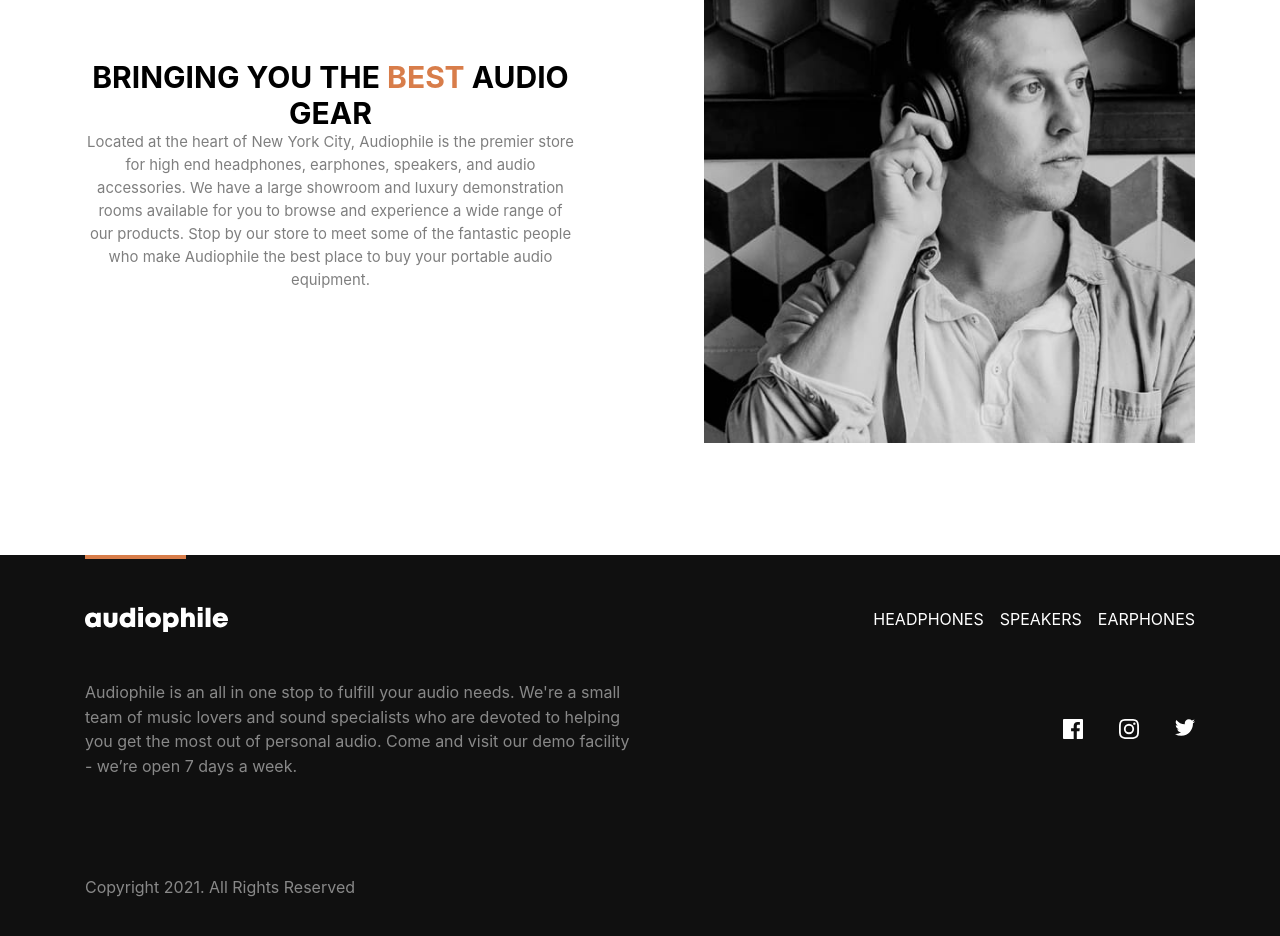
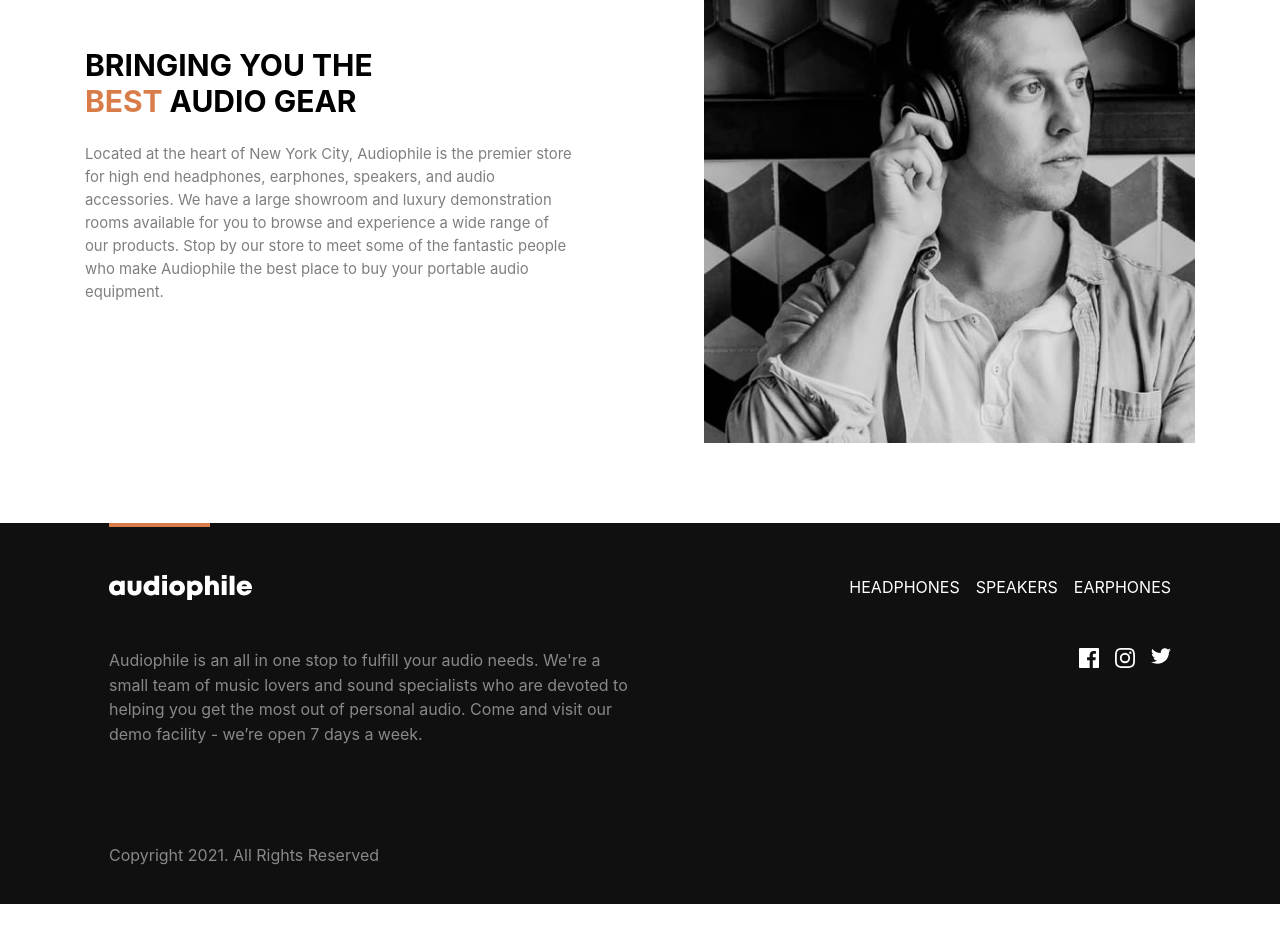
Before and after one commit to Aaron-k12/audiophile-ecommerce-website, a Next.js app: page /category/earphones in a window 1280 px wide. Shown: the part 1260-2196 px from the top of the page. After the commit the page ends 2164 px from the top, so only its background shows below. Built offline with nearby package versions, Linux system fonts and the light colour scheme.

Commit message:
Fix responsiveness

```diff
--- a/src/app/category/[categoryName]/[productDetail]/page.jsx
+++ b/src/app/category/[categoryName]/[productDetail]/page.jsx
@@ -12,10 +12,8 @@ const ProductDetailPage = () => {
   const router = useRouter();
 
   return (
-    <div className="overflow-x-hidden">
-      <Header />
+    <div className="overflow-x-hidden mb-20 px-6">
       <div className="w-screen ">
-
         <ProductDetail
           categoryName={params.categoryName}
           productId={params.productDetail}
@@ -23,10 +21,9 @@ const ProductDetailPage = () => {
         <div className="mx-auto max-w-[69.38rem] ">
           <ProductCategoryMenu />
         </div>
-        <div className="py-28 mx-auto max-w-[69.38rem]">
+        <div className="pt-28 mx-auto max-w-[69.38rem] ">
           <AboutShowCase />
         </div>
-        <Footer />
       </div>
     </div>
   );
--- a/src/app/category/[categoryName]/page.jsx
+++ b/src/app/category/[categoryName]/page.jsx
@@ -9,14 +9,13 @@ import { useParams } from "next/navigation";
 const CategoryPage = () => {
   const params = useParams();
   return (
-    <div className="overflow-x-hidden">
-      <Header />
+    <div className="overflow-x-hidden mb-20 ">
       <div className=" border-4 bg-[#191919] flex py-8 ">
-        <p className="uppercase mx-auto text-white items-center font-bold text-2xl">
+        <p className="uppercase mx-auto text-white items-center font-bold text-2xl ">
           {params.categoryName}
         </p>
       </div>
-      <div className=" gap-y-28 ">
+      <div className=" gap-y-28 px-6">
         <div className="flex flex-col mx-auto max-w-[69.38rem] ">
           <div className="">
             <ProductCategoryList categoryName={params.categoryName ?? ""} />
@@ -24,11 +23,10 @@ const CategoryPage = () => {
           <div>
             <ProductCategoryMenu />
           </div>
-          <div className="py-28">
+          <div className="pt-28">
             <AboutShowCase />
           </div>
         </div>
-        <Footer />
       </div>
     </div>
   );
--- a/src/app/checkout/page.jsx
+++ b/src/app/checkout/page.jsx
@@ -195,8 +195,7 @@ const CheckoutPage = () => {
 
       {/* Checkout form section */}
 
-      <Header />
-      <div className="flex flex-col lg:bg-[#F2F2F2] w-full relative">
+      <div className="flex flex-col lg:bg-[#F2F2F2] w-full relative px-6 h-full">
         <LoadingOverlay visible={loading} onBlur={2} />
         <div className="gap-y-9 grid lg:grid-cols-[2fr_1fr] mx-auto lg:gap-x-8  pb-16 pt-4">
           <div className="flex flex-col gap-y-10 ">
@@ -205,7 +204,7 @@ const CheckoutPage = () => {
             </div>
             <form
               ref={formRef}
-              className="grid gap-y-16  lg:gap-x-8  bg-white lg:p-14 w-full"
+              className="grid gap-y-16  lg:gap-x-8  bg-white lg:p-14 max-md:w-[300px] md:min-w-[600px]  xl:min-w-[800px]"
               onSubmit={form.onSubmit(handleSubmit)}
             >
               {/* checkout */}
@@ -215,6 +214,7 @@ const CheckoutPage = () => {
                 <div className="flex flex-col gap-y-4">
                   <p className="uppercase text-[#D87D4A]">Billing details</p>
                   <div className="flex flex-col gap-y-6 md:grid md:grid-cols-2 md:gap-x-4">
+
                     <TextInput
                       label="Name"
                       placeholder="Alexei Ward"
@@ -379,7 +379,7 @@ const CheckoutPage = () => {
                       <p className="text-lg font-bold">
                         $ {total.toLocaleString()}
                       </p>
-                      <p className="text-lg font-bold">${50}</p>
+                      <p className="text-lg font-bold">${" " + 50}</p>
                       <p className="text-lg font-bold">
                         $ {Math.round(total * 0.2)}
                       </p>
@@ -405,7 +405,6 @@ const CheckoutPage = () => {
           </div>
         </div>
       </div>
-      <Footer />
     </>
   );
 };
--- a/src/app/home/page.jsx
+++ b/src/app/home/page.jsx
@@ -1,32 +1,25 @@
-import { Button } from "@mantine/core";
 import React from "react";
-import { assetIndex } from "../../../public/assets";
-import Image from "next/image";
 import HeroSection from "@/components/Home/Hero";
 import ProductCategory2 from "@/components/Home/ProductMenu";
 import ProductCategoryMenu from "@/components/ProductCategoryMenu";
-import Header from "@/components/Header";
-import Footer from "@/components/Footer";
 import AboutShowCase from "@/components/Home/AboutShowCase";
 
 const HomeIndex = () => {
   return (
-    <div className="overflow-x-hidden w-full">
-      <Header />
+    <>
+      <div className="overflow-x-hidden w-full mb-20">
         <div className=" flex flex-col gap-y-28">
           <HeroSection />
-        <div className=" mx-auto max-w-[69.38rem]">
-          <div className="">
+          <div className="mx-auto max-w-[69.38rem] px-6">
               <ProductCategoryMenu />
-          </div>
-          <div className="flex flex-col gap-y-28">
+            <div className="flex flex-col gap-y-28 justify-center justify-items-center">
               <ProductCategory2 />
               <AboutShowCase />
             </div>
           </div>
-        <Footer />
         </div>
       </div>
+    </>
   );
 };
 
--- a/src/app/layout.jsx
+++ b/src/app/layout.jsx
@@ -8,26 +8,27 @@ import {
 } from "@mantine/core";
 import { ModalsProvider } from "@mantine/modals";
 import { CartProvider } from "@/context/CartContext";
+import Footer from "@/components/Footer";
 export const metadata = {
   title: "Audiophile",
   description: "Ecommerce Website",
 };
 
 const theme = {
-  primaryColor: 'audiophileOrange',
+  primaryColor: "audiophileOrange",
   colors: {
     audiophileOrange: [
-      '#fff4e6',
-      '#ffe8cc',
-      '#ffd8a8',
-      '#ffc078',
-      '#ffa94d',
-      '#ff922b',
-      '#D87D4A',
-      '#FBAF85',
-      '#f76707',
-      '#e8590c',
-      '#d9480f',
+      "#fff4e6",
+      "#ffe8cc",
+      "#ffd8a8",
+      "#ffc078",
+      "#ffa94d",
+      "#ff922b",
+      "#D87D4A",
+      "#FBAF85",
+      "#f76707",
+      "#e8590c",
+      "#d9480f",
     ],
   },
 };
@@ -40,7 +41,11 @@ export default function RootLayout({ children }) {
       <body className={`antialiased min-w-[375px]`}>
         <MantineProvider theme={theme}>
           <ModalsProvider>
-            <CartProvider>{children}</CartProvider>
+            <CartProvider>
+              <Header />
+              {children}
+              <Footer />
+            </CartProvider>
           </ModalsProvider>
         </MantineProvider>
       </body>
--- a/src/app/page.jsx
+++ b/src/app/page.jsx
@@ -1,9 +1,12 @@
 'use client'
 import Header from "@/components/Header";
 import HomeIndex from "./home/page";
+import Footer from "@/components/Footer";
 
 export default function Home() {
   return (
+    <>
     <HomeIndex />
+    </>
   );
 }
--- a/src/components/Footer.jsx
+++ b/src/components/Footer.jsx
@@ -9,9 +9,9 @@ const Footer = () => {
   const pathname = usePathname();
   return (
     <footer className="bg-[#101010]">
-      <div className="flex flex-col w-full mx-auto max-w-[69.38rem]">
+      <div className="flex flex-col w-full mx-auto max-w-[69.38rem] place-content-center px-6">
         {/* MOBILE */}
-        <div className=" grid grid-cols-1 h-full  mx-auto items-center justify-items-center md:justify-items-left md:items-left pb-9 md:grid-cols-2 gap-y-12">
+        <div className="grid grid-cols-1 h-full  mx-auto  md:justify-items-left md:items-left pb-9 md:grid-cols-2 gap-y-12 max-md:justify-items-center">
           <div className="w-[101px] h-1 z-10 bg-[#D87D4A]  md:justify-self-start" />
           <Link
             href="/home"
@@ -47,8 +47,8 @@ const Footer = () => {
             <p>Copyright 2021. All Rights Reserved</p>
           </div>
           {/* SOCIALS */}
-          <div className="flex gap-x-9 md:row-start-5 md:row-end-6 md:justify-self-end lg:row-start-3 lg:row-end-4 lg:col-start-2 lg:col-end-3">
-            <div className="relative hover:bg-[#D87D4A] cursor-pointer">
+          <div className="flex gap-x-[16px] md:row-start-5 md:row-end-6 md:justify-self-end lg:row-start-3 lg:row-end-4 lg:col-start-2 lg:col-end-3 max-lg:justify-center">
+            <div className="hover:bg-[#D87D4A] cursor-pointer mb-auto">
               <Image
                 src={assetIndex.socials.facebook}
                 width={20}
@@ -56,7 +56,7 @@ const Footer = () => {
                 alt="socials icon"
               />
             </div>
-            <div className="relative hover:bg-[#D87D4A] cursor-pointer">
+            <div className="hover:bg-[#D87D4A] cursor-pointer mb-auto">
               <Image
                 src={assetIndex.socials.instagram}
                 width={20}
@@ -64,7 +64,7 @@ const Footer = () => {
                 alt="socials icon"
               />
             </div>
-            <div className="relative hover:bg-[#D87D4A] cursor-pointer">
+            <div className="hover:bg-[#D87D4A] cursor-pointer mb-auto">
               <Image
                 src={assetIndex.socials.twitter}
                 width={20}
--- a/src/components/Header.jsx
+++ b/src/components/Header.jsx
@@ -24,7 +24,7 @@ export default function Header() {
   const total = cart.reduce((sum, item) => sum + item.price * item.quantity, 0);
 
   return (
-    <div className="max-w-screen relative">
+    <div className="w-full relative">
       {/* MODAL SECTION */}
       <Modal
         opened={opened}
--- a/src/components/Home/AboutShowCase.jsx
+++ b/src/components/Home/AboutShowCase.jsx
@@ -33,18 +33,18 @@ const AboutShowCase = () => {
           alt="image of a man with a headset"
         />
       </div>
-      <div className="flex flex-col min-w-[20.4rem] lg:order-1 h-full ">
-        <div className="lg:my-auto">
-          <div className="mx-auto text-center ">
-            <p className="text-3xl font-bold uppercase">
+      <div className="flex flex-col min-w-[20.4rem] lg:order-1 h-full items-left">
+        <div className="lg:my-auto flex flex-col gap-y-6">
+          <div className="mx-auto place-self-start w-full">
+            <p className="text-3xl font-bold uppercase ">
               Bringing you the
-              <span className="">
+              <span className="block">
                 {" "}
                 <span className="text-[#D87D4A]">best</span> audio gear
               </span>
             </p>
           </div>
-          <p className="opacity-50 text-[0.93rem] text-center">
+          <p className="opacity-50 text-[0.93rem] text-left">
             Located at the heart of New York City, Audiophile is the premier
             store for high end headphones, earphones, speakers, and audio
             accessories. We have a large showroom and luxury demonstration rooms
```
Also changed, not shown: src/components/Home/ProductMenu.jsx (+0 -9 lines). Lines whose indentation alone changed are shown as unchanged.
